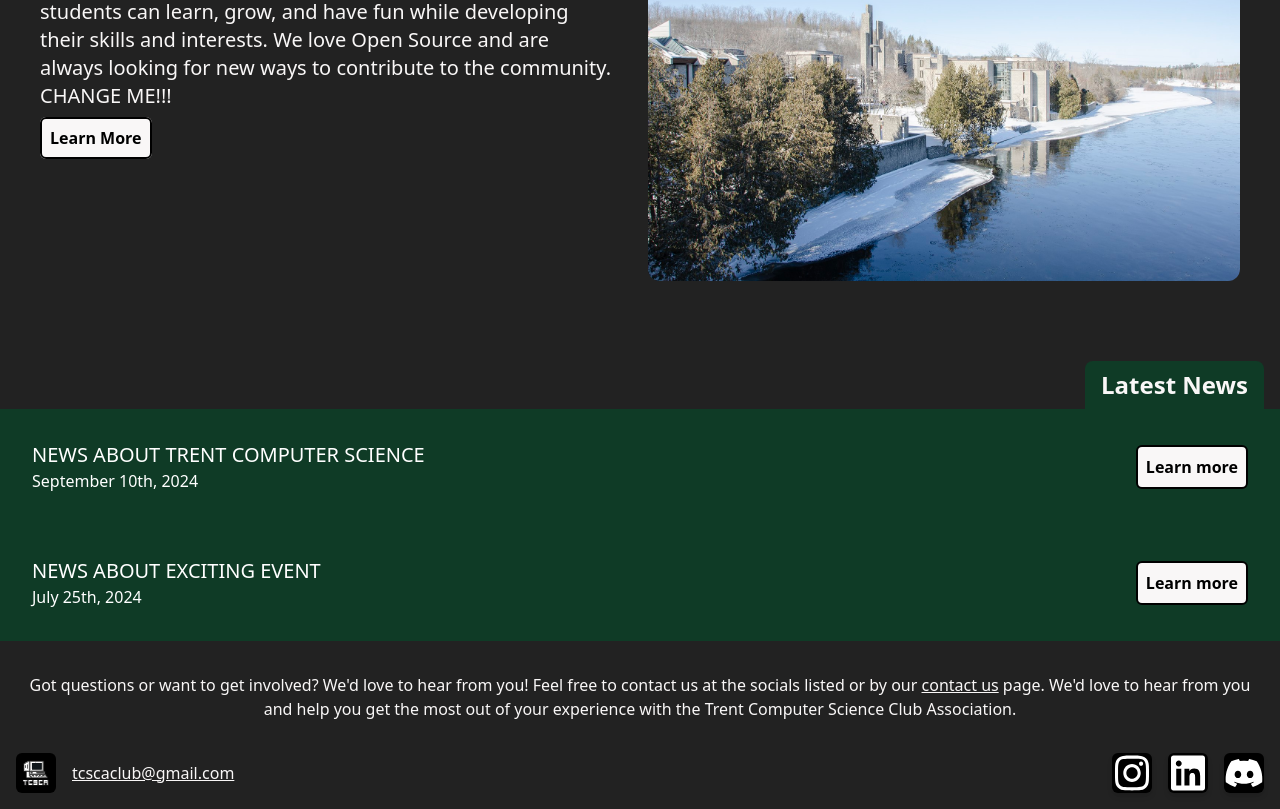
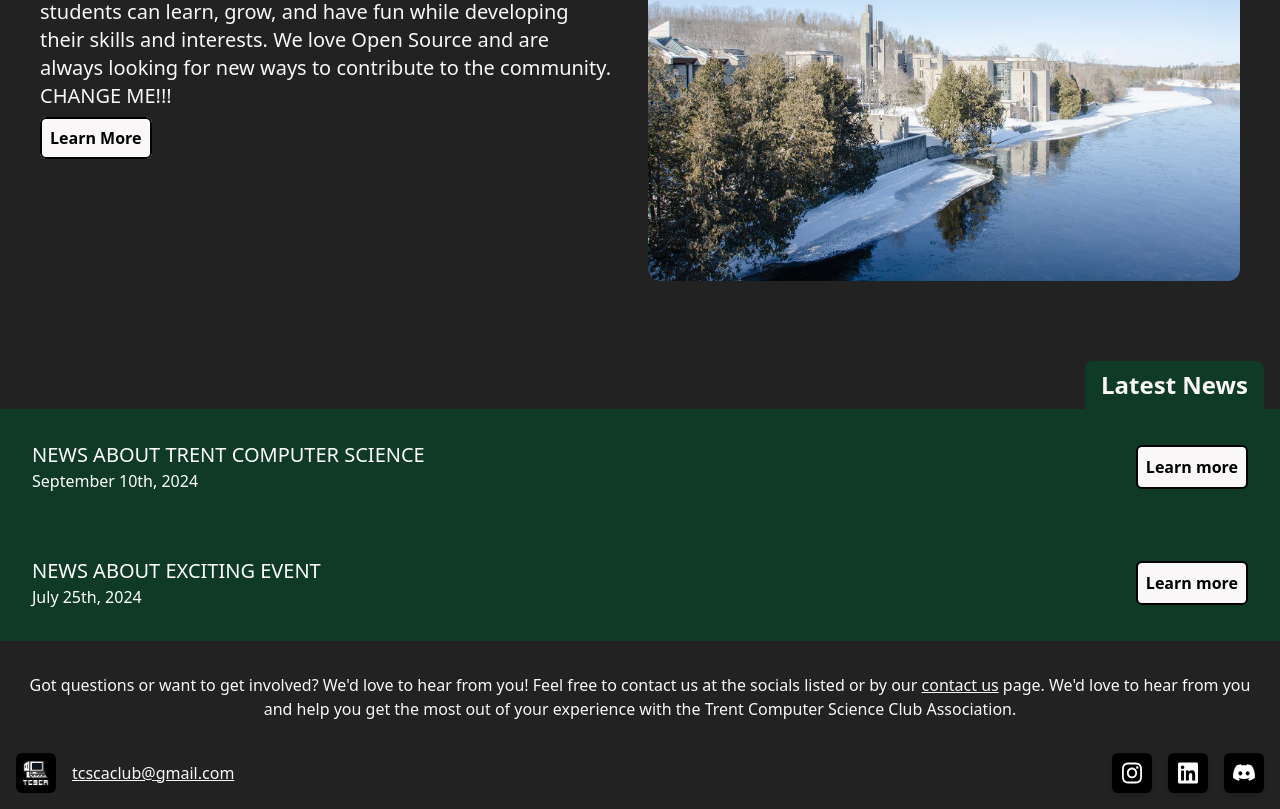
Before and after one commit to Trent-Computer-Science-Club-Association/ClubWebsite, a Next.js app: page / in a window 1280 px wide. Shown: the part 818-1627 px from the top of the page. Built offline with nearby package versions, Linux system fonts and the light colour scheme.

Commit message:
Fix(Footer): Make buttons clickable

```diff
--- a/components/Button.tsx
+++ b/components/Button.tsx
@@ -43,7 +43,7 @@ interface IconProps extends Props {
 
 const Button: React.FC<LabelProps | ChildrenProps | IconProps> = ({
   onClick,
-  href,
+  href = '',
   className,
   type = ButtonType.NAVBAR,
   ...props
@@ -54,9 +54,9 @@ const Button: React.FC<LabelProps | ChildrenProps | IconProps> = ({
   if (props.icon) {
     return (
       // also include styles.iconContainer and classes
-      <div className={`${styles.iconContainer} ${classes}`}>
+      <Link className={`${styles.iconContainer} ${classes}`} href={href}>
         <Image src={props.icon} alt={props.altText} fill={true} />
-      </div>
+      </Link>
     );
   }
 
--- a/components/Footer.tsx
+++ b/components/Footer.tsx
@@ -1,6 +1,5 @@
 import styles from '../styles/components/Footer.module.scss';
 import config from '../config.yaml';
-// import Image from '../components/Image';
 import Button, { ButtonType } from '../components/Button';
 import Link from 'next/link';
 import { footer } from '../config.yaml';
@@ -31,7 +30,7 @@ export default function Footer() {
               icon={icon.path}
               altText={icon.altText}
               type={ButtonType.SOCIAL_DARK}
-              href={icon.path}
+              href={icon.link}
               className={styles.socialMedia}
             />
           ))}
--- a/styles/components/Footer.module.scss
+++ b/styles/components/Footer.module.scss
@@ -61,5 +61,10 @@
     @apply flex gap-4;
     @apply h-10;
     @apply justify-end;
+
+    img {
+      @apply object-contain;
+      @apply p-2;
+    }
   }
 }
```
